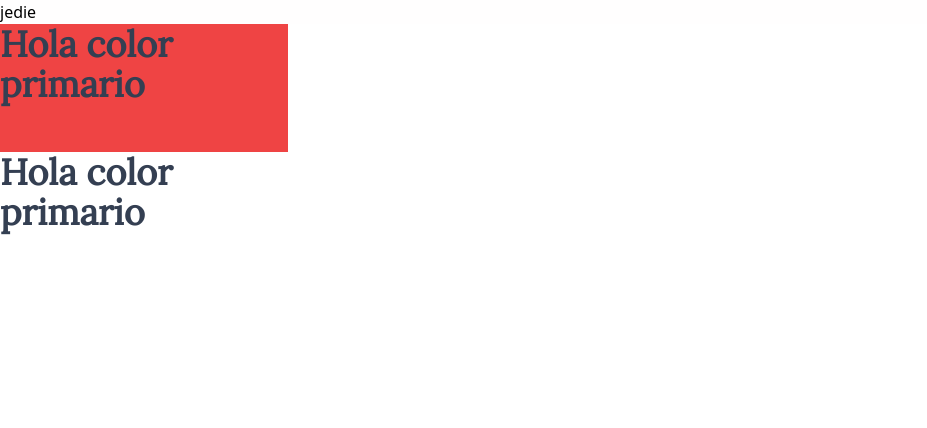
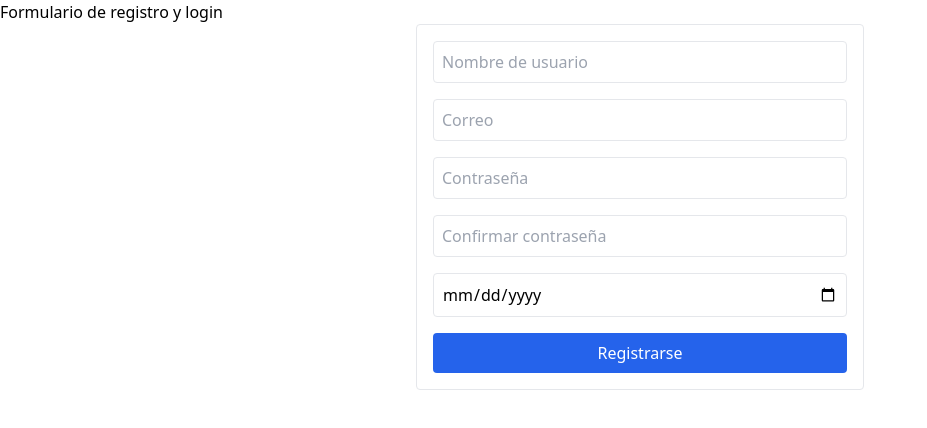
Before and after one commit to ederleo21/relatika-frontend, a React (Vite) app: page / in a window 1280 px wide. Shown: the top 428 px of the page, without its empty margins (0-927 px from the left). Built offline with nearby package versions, Linux system fonts and the light colour scheme.

Commit message:
Screamming Arquithecture implementado, BASE_URL e interceptor de peticiones

```diff
--- a/package.json
+++ b/package.json
@@ -12,8 +12,12 @@
   "dependencies": {
     "@fontsource/lora": "^5.2.6",
     "@fontsource/poppins": "^5.2.6",
+    "axios": "^1.10.0",
+    "formik": "^2.4.6",
     "react": "^19.1.0",
-    "react-dom": "^19.1.0"
+    "react-dom": "^19.1.0",
+    "react-router-dom": "^7.7.0",
+    "yup": "^1.6.1"
   },
   "devDependencies": {
     "@eslint/js": "^9.30.1",
--- a/src/App.jsx
+++ b/src/App.jsx
@@ -1,16 +1,10 @@
+import { AppRouter } from "./routes/AppRouter"
+
 export const App = () => {
 
   return (
-    <div className="flex flex-col">
-      <div className="bg-lightbg">
-        jedie
-      </div>
-      <div className="bg-red_coral h-32 w-72">
-        <h1 className="text-4xl font-bold font-lora text-darktext">Hola color primario</h1>
-      </div>
-      <div className="bg-white h-32 w-72">
-        <h1 className="text-4xl font-bold font-lora text-darktext">Hola color primario</h1>
-      </div>
-    </div>
+    <>
+      <AppRouter/>
+    </>
   )
 }
--- /dev/null
+++ b/src/modules/auth/components/RegisterForm.jsx
@@ -0,0 +1,70 @@
+import React, { useState } from 'react';
+
+export const RegisterForm = () => {
+  const [formData, setFormData] = useState({
+    username: '',
+    email: '',
+    password: '',
+    password2: '',
+    birth_date: '',
+  });
+
+  const handleChange = (e) => {
+    setFormData(prev => ({
+      ...prev,
+      [e.target.name]: e.target.value,
+    }));
+  };
+
+  const handleSubmit = (e) => {
+    e.preventDefault();
+    console.log('Datos enviados:', formData);
+    // Aquí puedes llamar al backend o hacer lo que quieras con los datos
+  };
+
+  return (
+    <form onSubmit={handleSubmit} className="max-w-md mx-auto p-4 border rounded space-y-4">
+      <input
+        name="username"
+        placeholder="Nombre de usuario"
+        value={formData.username}
+        onChange={handleChange}
+        className="w-full border p-2 rounded"
+      />
+      <input
+        name="email"
+        type="email"
+        placeholder="Correo"
+        value={formData.email}
+        onChange={handleChange}
+        className="w-full border p-2 rounded"
+      />
+      <input
+        name="password"
+        type="password"
+        placeholder="Contraseña"
+        value={formData.password}
+        onChange={handleChange}
+        className="w-full border p-2 rounded"
+      />
+      <input
+        name="password2"
+        type="password"
+        placeholder="Confirmar contraseña"
+        value={formData.password2}
+        onChange={handleChange}
+        className="w-full border p-2 rounded"
+      />
+      <input
+        name="birth_date"
+        type="date"
+        value={formData.birth_date}
+        onChange={handleChange}
+        className="w-full border p-2 rounded"
+      />
+      <button type="submit" className="w-full bg-blue-600 text-white p-2 rounded hover:bg-blue-700">
+        Registrarse
+      </button>
+    </form>
+  );
+};
--- /dev/null
+++ b/src/modules/auth/pages/RegisterAndLogin.jsx
@@ -0,0 +1,16 @@
+import React from 'react'
+import { RegisterForm } from '../components/RegisterForm'
+
+export const RegisterAndLogin = () => {
+
+  return (
+    <div>
+      <h1>
+        Formulario de registro y login
+      </h1>
+      <div>
+        <RegisterForm/>
+      </div>
+    </div>
+  )
+}
--- /dev/null
+++ b/src/routes/AppRouter.jsx
@@ -0,0 +1,14 @@
+import React from 'react'
+import { BrowserRouter, Route, Routes } from 'react-router-dom';
+import { RegisterAndLogin } from '../modules/auth/pages/RegisterAndLogin'
+
+export const AppRouter = () => {
+
+  return (
+    <BrowserRouter>
+        <Routes>
+            <Route path='/' element={<RegisterAndLogin/>} />
+        </Routes>
+    </BrowserRouter>
+  )
+}
--- /dev/null
+++ b/src/services/api.js
@@ -0,0 +1,24 @@
+import axios from 'axios'
+
+//Instancia de axios para llamadas a la API
+const api = axios.create({
+    baseURL: 'http://localhost:8000/api/v1',
+    headers: {
+        'Content-Type': 'application/json',
+    },
+    withCredentials: true,
+});
+
+//Intercepta cada llamada a la API para poner el token access
+api.interceptors.request.use(
+    (config) => {
+        const token = localStorage.getItem('accessToken');
+        if (token){
+            config.headers.Authorization = `Bearer ${token}`;
+        }
+        return config;
+    },
+    (error) => Promise.reject(error)
+);
+
+export default api;
```
Also changed, not shown: src/modules/auth/services/authService.js (added), 1 other file (tests, documents, lock files or other folders).
